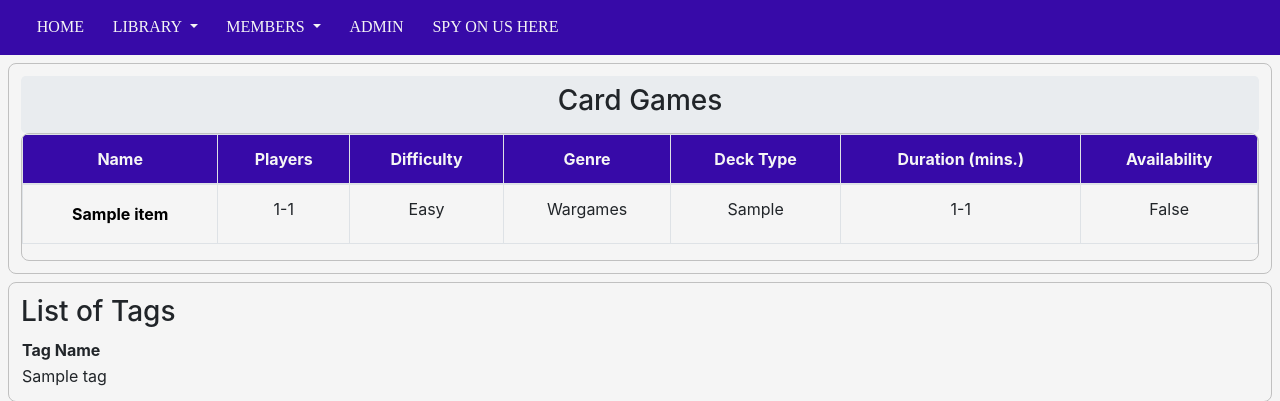
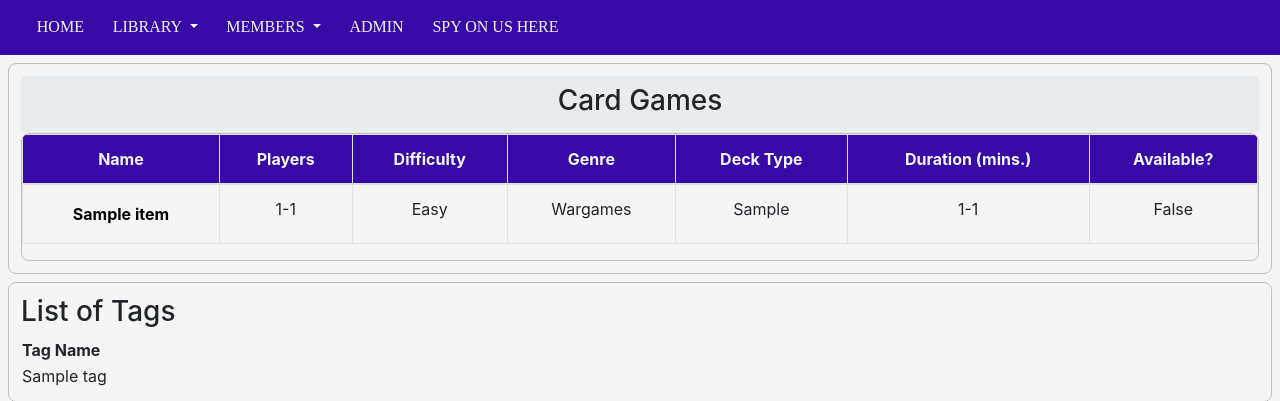
Before and after one commit to sirmiggles/project-dragon, a Django app: page /library/cardgames/ in a window 1280 px wide. Shown: the part 142-543 px from the top of the page. Run offline with Django 3.2, Linux system fonts and the light colour scheme; tables that the repository leaves empty hold one stand-in row (values such as "Sample post"); some libraries are stand-ins or nearby versions; some web fonts are replaced.

Commit message:
Add column filtering and field truncation

```diff
--- a/src/dragon/library/templates/library/cardgame/all.html
+++ b/src/dragon/library/templates/library/cardgame/all.html
@@ -7,21 +7,28 @@
 {% block table-col-header %}
 <tr>
   <th>Name</th>
-  <th>Players</th>
-  <th>Difficulty</th>
+  <th class="d-none d-md-table-cell">Players</th>
+  <th class="d-md-none">Play.</th>
+  <th class="d-none d-md-table-cell">Difficulty</th>
+  <th class="d-md-none">Diff.</th>
   <th>Genre</th>
   <th class="d-none d-md-table-cell">Deck Type</th>
   <th class="d-none d-md-table-cell">Duration (mins.)</th>
-  <th>Availability</th>
+  <th>Available?</th>
 </tr>
 {% endblock %}
 
 {% block table-contents %}
 {% for card in cards %}
   <tr>
-    <td class="table-cell">
+    <td class="table-cell d-md-none">
       <a class="btn item-link" href="{% url 'library:card_detail' card.id %}">
-        {{ card.name }}
+        {{ card.name|truncatechars:20 }}
+      </a>
+    </td>
+    <td class="d-none d-md-table-cell">
+      <a class="btn item-link" href="{% url 'library:card_detail' card.id %}">
+        {{ card.name|truncatechars:64 }}
       </a>
     </td>
     <td class="table-cell">
--- a/src/dragon/library/templates/library/item/all.html
+++ b/src/dragon/library/templates/library/item/all.html
@@ -18,15 +18,15 @@
 <tr>
   {% if item.type == 0 %}
   <td class="table-cell"><a class="btn item-link" href="{% url 'library:book_detail' item.id %}">
-      {{ item.name }}
+    {{ item.name|truncatechars:64 }}
   </a></td>
   {% elif item.type == 1 %}
   <td class="table-cell"><a class="btn item-link" href="{% url 'library:game_detail' item.id %}">
-      {{ item.name }}
+    {{ item.name|truncatechars:64 }}
   </a></td>
   {% elif item.type == 2 %}
   <td class="table-cell"><a class="btn item-link" href="{% url 'library:card_detail' item.id %}">
-      {{ item.name }}
+    {{ item.name|truncatechars:64 }}
   </a></td>
   {% endif %}
   <td class="table-cell">
```
Also changed, not shown: src/dragon/library/templates/library/book/all.html (+11 -4 lines), src/dragon/library/templates/library/game/all.html (+5 -3 lines). Lines whose indentation alone changed are shown as unchanged.
